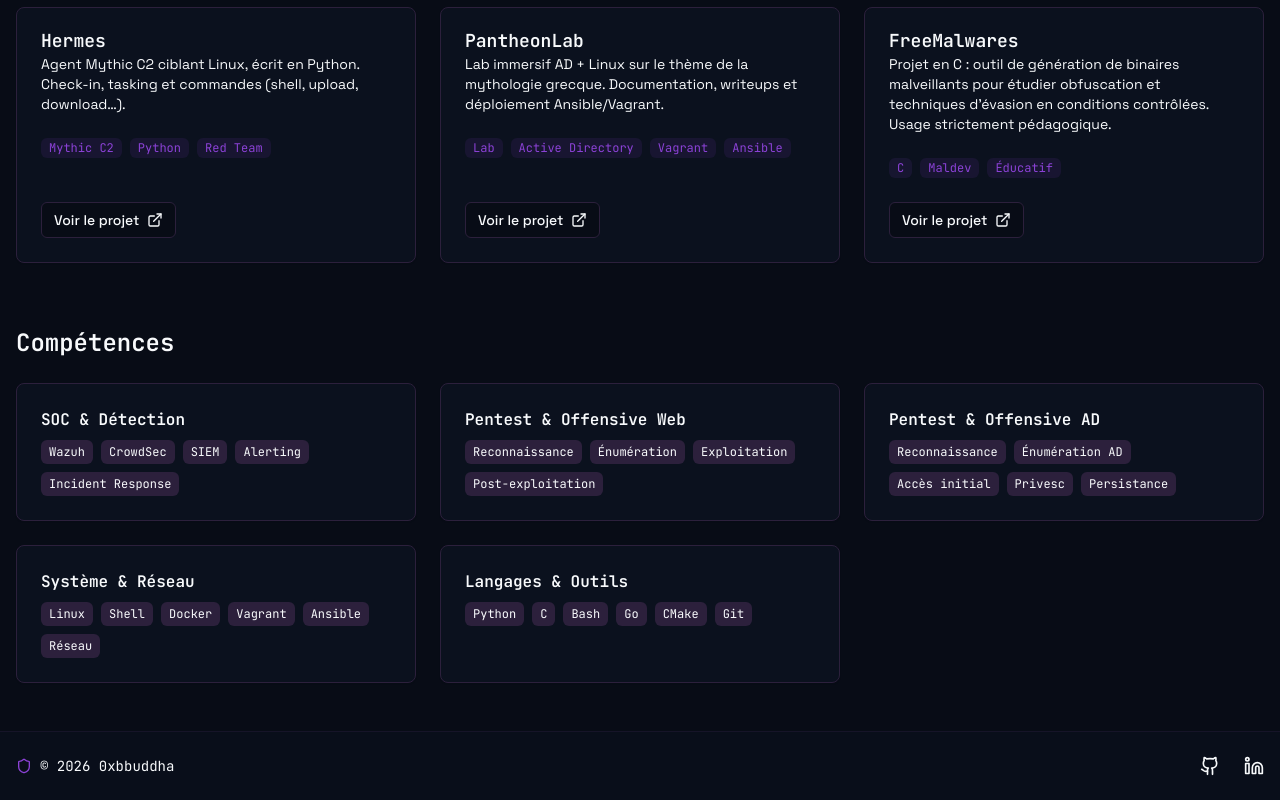
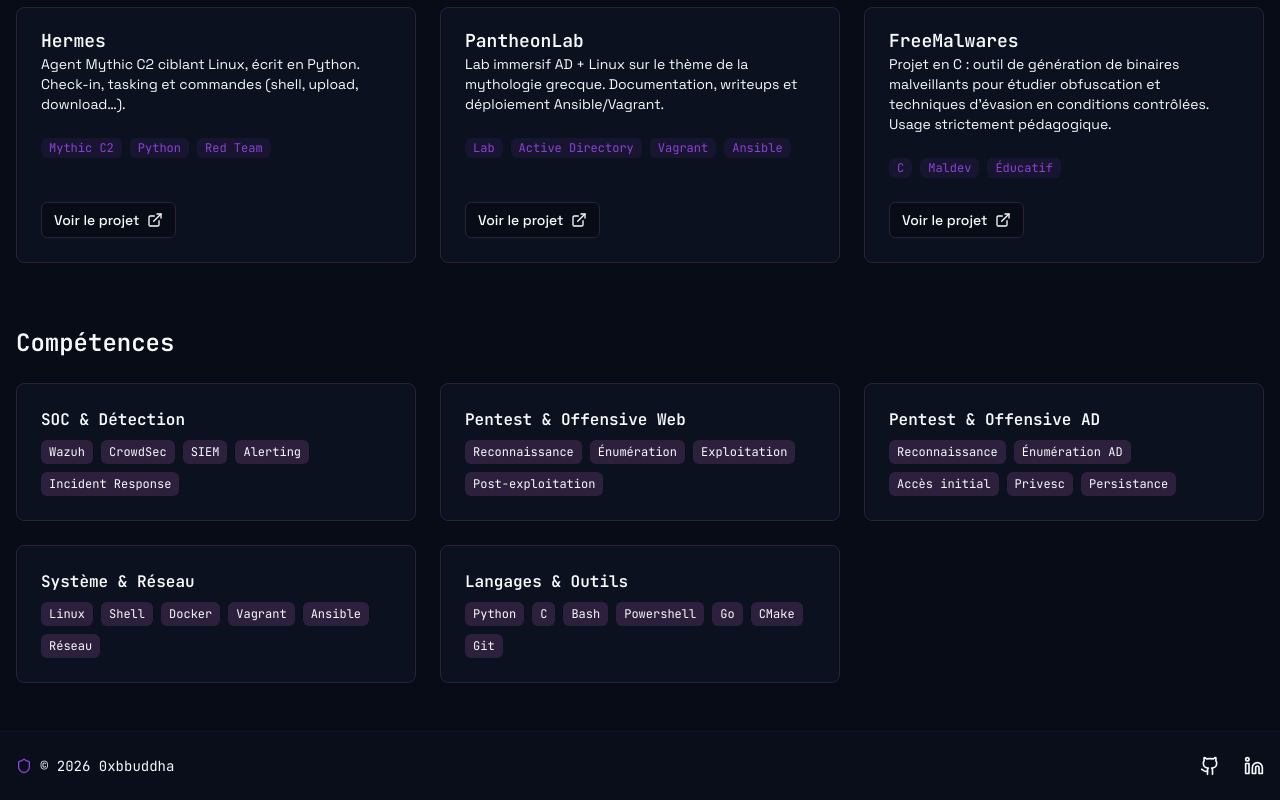
Before and after one commit to 0xbbuddha/0xbbuddha.fr, a Next.js app: page /portfolio in a window 1280 px wide. Shown: the part 552-1352 px from the top of the page. Built offline with nearby package versions, Linux system fonts and the light colour scheme.

Commit message:
add powershell

```diff
--- a/src/app/portfolio/page.tsx
+++ b/src/app/portfolio/page.tsx
@@ -81,7 +81,7 @@ const skillCategories = [
   },
   {
     title: "Langages & Outils",
-    items: ["Python", "C", "Bash", "Go", "CMake","Git"],
+    items: ["Python", "C", "Bash", "Powershell", "Go", "CMake", "Git"],
   },
 ];
 
```
